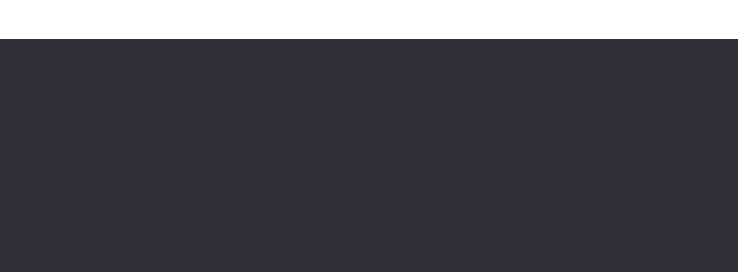
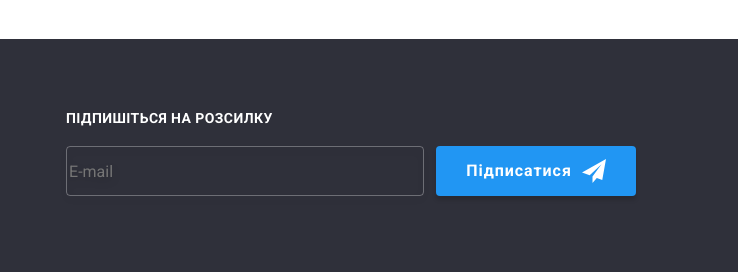
Before and after one commit to ZhuravlevAlexei/goit-markup-hw-06, a plain HTML site: page portfilio.html in a window 1280 px wide. Shown: the part 1591-1863 px from the top of the page, 542-1280 px from the left. Drawn offline with nearby package versions, Linux system fonts and the light colour scheme.

Commit message:
Update portfilio.html

```diff
--- a/portfilio.html
+++ b/portfilio.html
@@ -426,6 +426,28 @@
               </li>
             </ul>
           </div>
+          <div class="footer-subscribe">
+            <form class="subscribe-form" name="subscribe-form">
+              <p class="subscribe-title">Підпишіться на розсилку</p>
+              <div class="subscribe-form-field">
+                <label>
+                  <input
+                    class="subscribe-form-input"
+                    type="email"
+                    name="user-mail"
+                    placeholder="E-mail"
+                    required
+                  />
+                </label>
+                <button class="subscribe-form-btn btn" type="submit">
+                  Підписатися
+                  <svg class="sub-btn-icon" width="24" height="24">
+                    <use href="./images/icons.svg#icon-send-6hw"></use>
+                  </svg>
+                </button>
+              </div>
+            </form>
+          </div>
         </div>
       </div>
     </footer>
```
